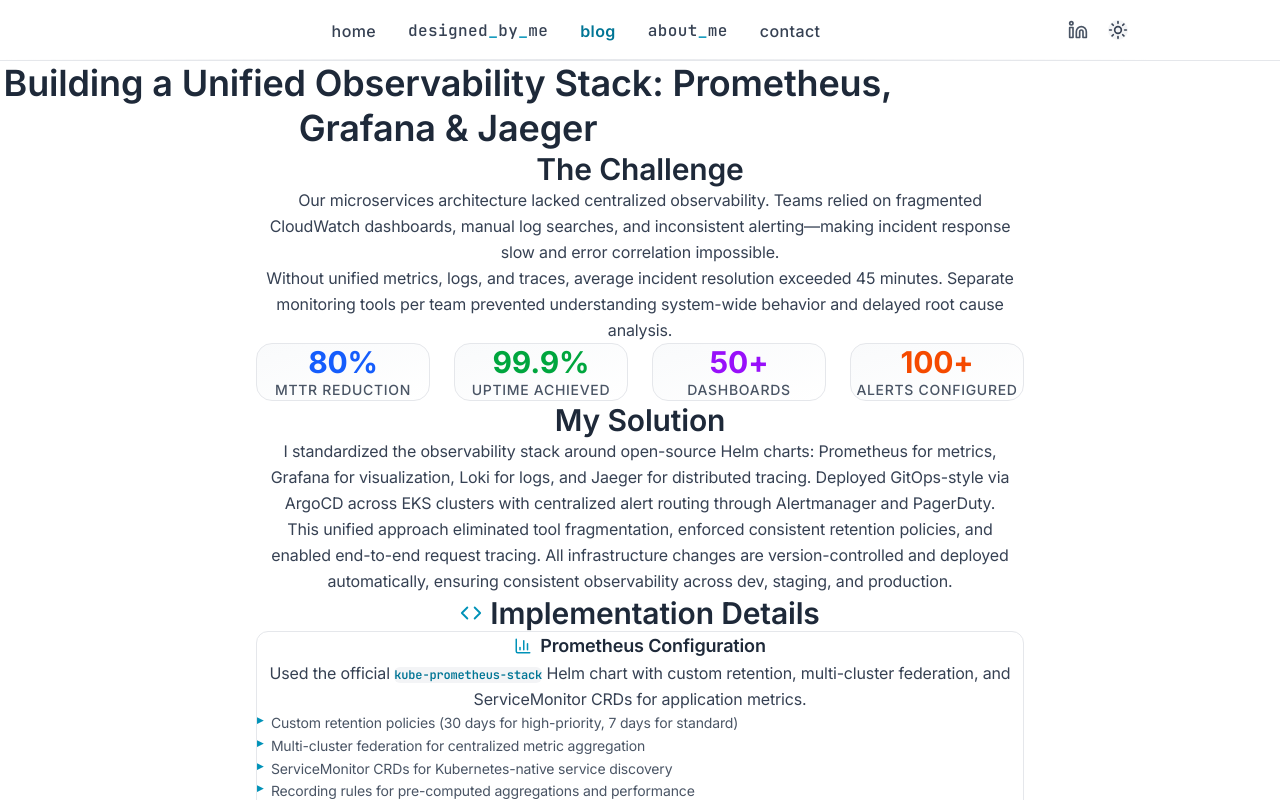
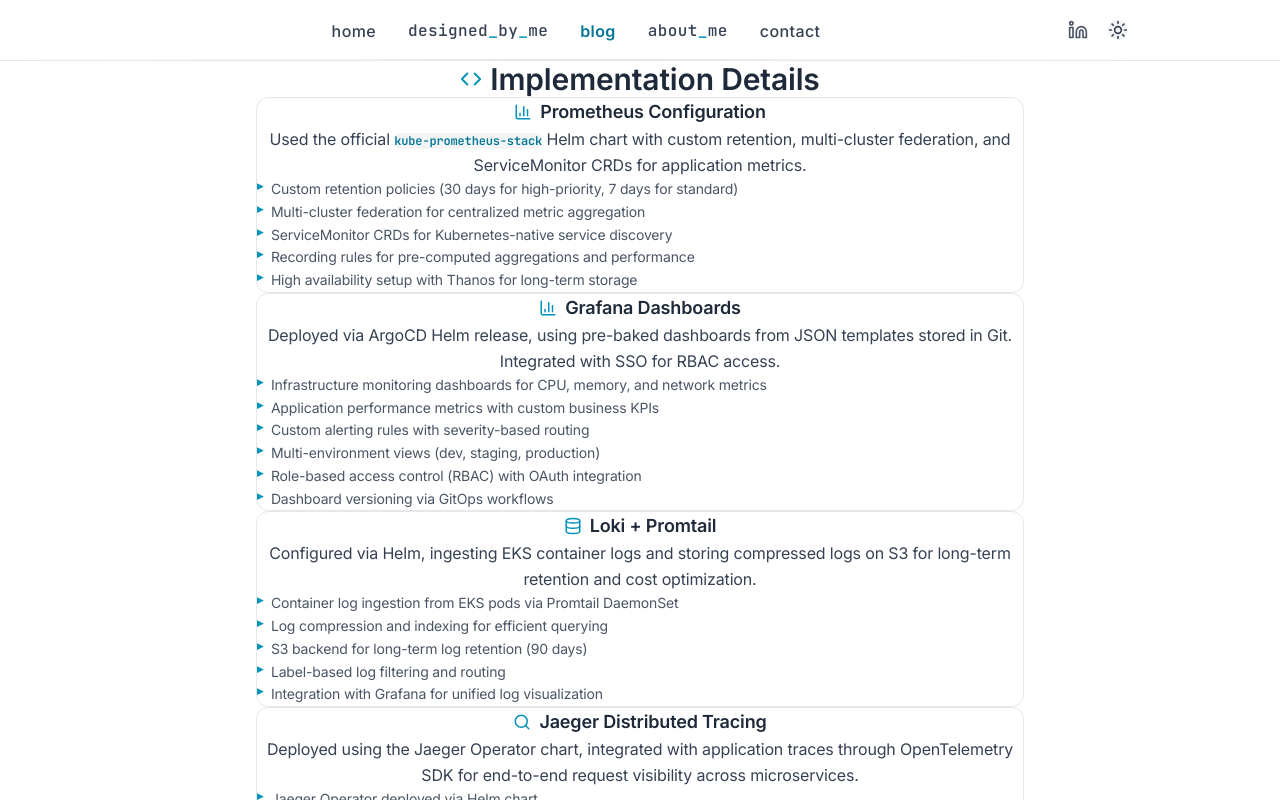
Before and after one commit to amohsenter09-github/devops-portfolio-website, a Next.js app: page /blog/observability-stack-prometheus-grafana in a window 1280 px wide. Shown: the top 800 px of the page. Built offline with nearby package versions, Linux system fonts and the light colour scheme.

Commit message:
Remove redundant header and content sections from Observability Stack blog post to streamline layout and enhance readability. This update focuses on simplifying the structure while maintaining key information for user engagement.

```diff
--- a/src/app/blog/observability-stack-prometheus-grafana/page.tsx
+++ b/src/app/blog/observability-stack-prometheus-grafana/page.tsx
@@ -7,101 +7,6 @@
 export default function ObservabilityStackPost() {
   return (
     <ArticleLayout maxWidth="4xl" spacing="relaxed">
-
-      {/* Header - Centered like Home Page */}
-      <header className="text-center mb-16 md:mb-20 w-full">
-        <div className="max-w-4xl mx-auto px-4 sm:px-6 lg:px-8 w-full">
-          <h1 className="text-2xl sm:text-3xl md:text-4xl font-semibold text-gray-800 mb-6 leading-tight text-center">
-            Building a Unified Observability Stack: Prometheus, Grafana & Jaeger
-          </h1>
-        </div>
-      </header>
-
-      {/* 1️⃣ The Challenge */}
-      <Section spacing="xl" withDivider animate>
-        <div className="max-w-4xl mx-auto px-4 sm:px-6 lg:px-8 w-full text-center">
-          <h2 className="text-xl sm:text-2xl md:text-3xl font-semibold text-gray-800 mb-8">
-            The Challenge
-          </h2>
-
-          <div className="space-y-4 mb-10 max-w-3xl mx-auto">
-            <p className="text-sm md:text-base leading-relaxed text-gray-700">
-              Our microservices architecture lacked centralized observability. Teams relied on fragmented CloudWatch dashboards,
-              manual log searches, and inconsistent alerting—making incident response slow and error correlation impossible.
-            </p>
-            <p className="text-sm md:text-base leading-relaxed text-gray-700">
-              Without unified metrics, logs, and traces, average incident resolution exceeded 45 minutes. Separate monitoring
-              tools per team prevented understanding system-wide behavior and delayed root cause analysis.
-            </p>
-          </div>
-
-          {/* Key Metrics Grid - Centered */}
-          <div className="grid grid-cols-2 md:grid-cols-4 gap-5 md:gap-6 max-w-4xl mx-auto mt-8">
-            <motion.div
-              initial={{ opacity: 0, y: 20 }}
-              whileInView={{ opacity: 1, y: 0 }}
-              viewport={{ once: true }}
-              transition={{ duration: 0.5, delay: 0 }}
-              className="group text-center p-5 md:p-6 rounded-2xl bg-gradient-to-br from-gray-50 to-white border border-gray-200 hover:border-blue-300 hover:shadow-lg transition-all duration-300"
-            >
-              <div className="text-2xl md:text-3xl font-bold text-blue-600 mb-2 group-hover:scale-110 transition-transform duration-300">80%</div>
-              <div className="text-xs md:text-sm text-gray-600 font-medium uppercase tracking-wider">MTTR Reduction</div>
-            </motion.div>
-            <motion.div
-              initial={{ opacity: 0, y: 20 }}
-              whileInView={{ opacity: 1, y: 0 }}
-              viewport={{ once: true }}
-              transition={{ duration: 0.5, delay: 0.1 }}
-              className="group text-center p-5 md:p-6 rounded-2xl bg-gradient-to-br from-gray-50 to-white border border-gray-200 hover:border-green-300 hover:shadow-lg transition-all duration-300"
-            >
-              <div className="text-2xl md:text-3xl font-bold text-green-600 mb-2 group-hover:scale-110 transition-transform duration-300">99.9%</div>
-              <div className="text-xs md:text-sm text-gray-600 font-medium uppercase tracking-wider">Uptime Achieved</div>
-            </motion.div>
-            <motion.div
-              initial={{ opacity: 0, y: 20 }}
-              whileInView={{ opacity: 1, y: 0 }}
-              viewport={{ once: true }}
-              transition={{ duration: 0.5, delay: 0.2 }}
-              className="group text-center p-5 md:p-6 rounded-2xl bg-gradient-to-br from-gray-50 to-white border border-gray-200 hover:border-purple-300 hover:shadow-lg transition-all duration-300"
-            >
-              <div className="text-2xl md:text-3xl font-bold text-purple-600 mb-2 group-hover:scale-110 transition-transform duration-300">50+</div>
-              <div className="text-xs md:text-sm text-gray-600 font-medium uppercase tracking-wider">Dashboards</div>
-            </motion.div>
-            <motion.div
-              initial={{ opacity: 0, y: 20 }}
-              whileInView={{ opacity: 1, y: 0 }}
-              viewport={{ once: true }}
-              transition={{ duration: 0.5, delay: 0.3 }}
-              className="group text-center p-5 md:p-6 rounded-2xl bg-gradient-to-br from-gray-50 to-white border border-gray-200 hover:border-orange-300 hover:shadow-lg transition-all duration-300"
-            >
-              <div className="text-2xl md:text-3xl font-bold text-orange-600 mb-2 group-hover:scale-110 transition-transform duration-300">100+</div>
-              <div className="text-xs md:text-sm text-gray-600 font-medium uppercase tracking-wider">Alerts Configured</div>
-            </motion.div>
-          </div>
-        </div>
-      </Section>
-
-      {/* 2️⃣ My Solution */}
-      <Section spacing="xl" withDivider animate>
-        <div className="max-w-4xl mx-auto px-4 sm:px-6 lg:px-8 w-full text-center">
-          <h2 className="text-xl sm:text-2xl md:text-3xl font-semibold text-gray-800 mb-8">
-            My Solution
-          </h2>
-
-          <div className="space-y-4 max-w-3xl mx-auto">
-            <p className="text-sm md:text-base leading-relaxed text-gray-700">
-              I standardized the observability stack around open-source Helm charts: Prometheus for metrics, Grafana for
-              visualization, Loki for logs, and Jaeger for distributed tracing. Deployed GitOps-style via ArgoCD across
-              EKS clusters with centralized alert routing through Alertmanager and PagerDuty.
-            </p>
-            <p className="text-sm md:text-base leading-relaxed text-gray-700">
-              This unified approach eliminated tool fragmentation, enforced consistent retention policies, and enabled
-              end-to-end request tracing. All infrastructure changes are version-controlled and deployed automatically,
-              ensuring consistent observability across dev, staging, and production.
-            </p>
-          </div>
-        </div>
-      </Section>
 
       {/* 4️⃣ Implementation Details */}
       <Section spacing="xl" withDivider animate>
```
